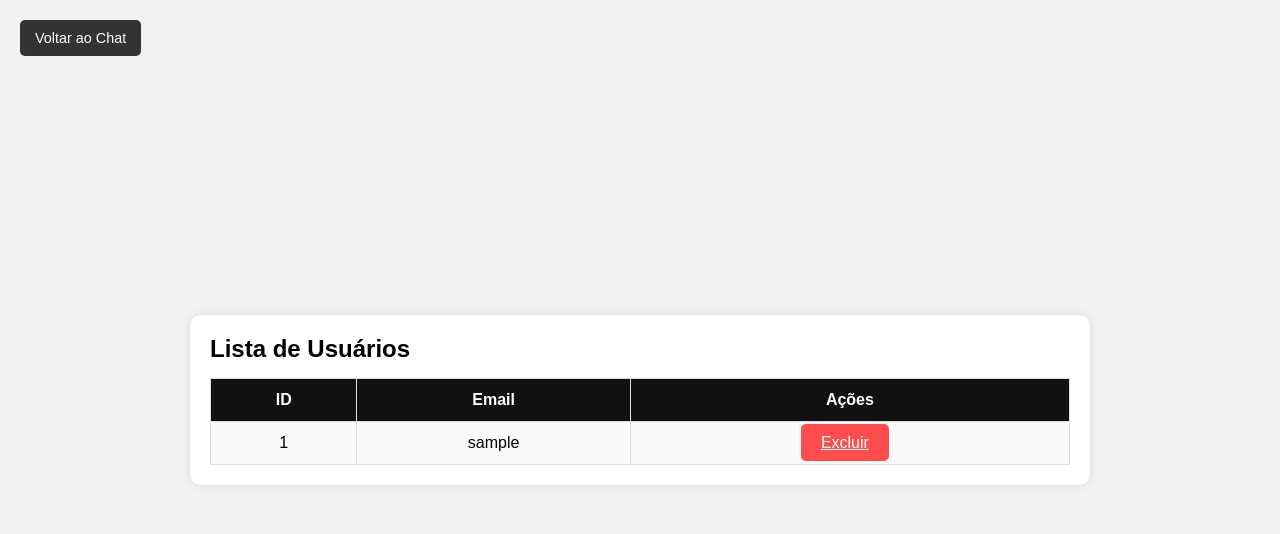
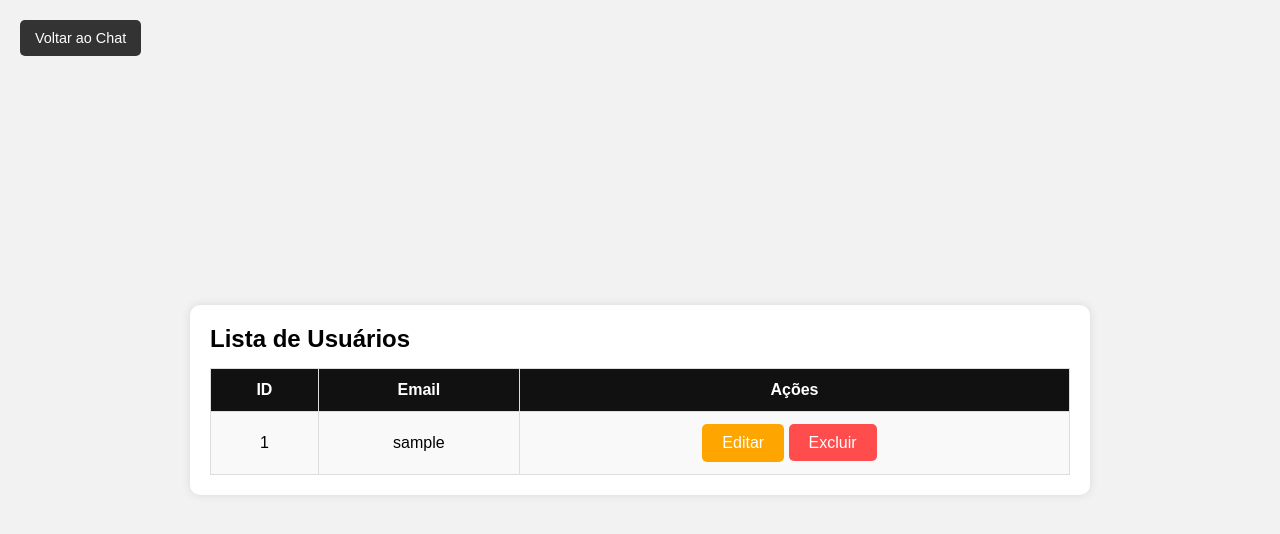
Before and after one commit to Neural-Matheus/Trabalho-ProgWeb, a Django app: page /users/ in a window 1280 px wide. Shown: the top 534 px of the page. Run offline with Django 4.2, Linux system fonts and the light colour scheme; the visitor is signed in with stand-in values (Sample User, id 1); data comes from the database, SQL or seed files in the repository.

Commit message:
style: edit page style

```diff
--- a/apps/usuarios/forms.py
+++ b/apps/usuarios/forms.py
@@ -1,4 +1,5 @@
 from django import forms
+from django.contrib.auth.models import User
 
 class LoginForms(forms.Form):
     username = forms.EmailField(
@@ -68,3 +69,8 @@ class CadastroForms(forms.Form):
                 raise forms.ValidationError("As senhas não são iguais!")
             else:
                 return senha2
+
+class UserEmailForm(forms.ModelForm):
+    class Meta:
+        model = User
+        fields = ['email']
--- a/apps/usuarios/urls.py
+++ b/apps/usuarios/urls.py
@@ -6,5 +6,6 @@ urlpatterns = [
     path('cadastro/', views.cadastro_view, name='cadastro'),
     path('chat/', views.iniciar_streamlit, name='chat'),
     path("users/", views.user_list, name="user_list"),
-    path("users/delete/<int:user_id>/", views.delete_user, name="delete_user")
+    path("users/delete/<int:user_id>/", views.delete_user, name="delete_user"),
+    path('users/edit/<int:user_id>/', views.edit_user_email, name='edit_user_email')
 ]
--- a/apps/usuarios/views.py
+++ b/apps/usuarios/views.py
@@ -1,18 +1,16 @@
 # main/views.py
+import os
+import subprocess
+import psutil
 from django.shortcuts import render, redirect, get_object_or_404
 from django.urls import reverse
 from django.contrib import messages
 from django.http import HttpResponseServerError
-import os
-import subprocess
-import psutil
 from django.contrib.auth.models import User
 from django.contrib import auth, messages
 from django.contrib.auth.decorators import login_required
 from django.urls import reverse
-
-from apps.usuarios.forms import LoginForms, CadastroForms
-
+from apps.usuarios.forms import LoginForms, CadastroForms, UserEmailForm
 from apps.usuarios.forms import CadastroForms, LoginForms
 
 def login_view(request):
@@ -103,3 +101,18 @@ def delete_user(request, user_id):
         users = User.objects.all()
         return render(request, "list/user_list.html", {"users": users})
     return render(request, "list/confirm_delete.html", {"user": user})
+
+
+def edit_user_email(request, user_id):
+    user = get_object_or_404(User, id=user_id)
+
+    if request.method == 'POST':
+        form = UserEmailForm(request.POST, instance=user)
+        if form.is_valid():
+            form.save()
+            users = User.objects.all()
+            return render(request, "list/user_list.html", {"users": users})
+    else:
+        form = UserEmailForm(instance=user)  # Preenche o formulário com os dados do usuário existente
+
+    return render(request, 'list/edit_user_email.html', {'form': form, 'user': user})
--- a/setup/static/static/style.css
+++ b/setup/static/static/style.css
@@ -145,6 +145,7 @@ body {
   cursor: pointer;
   border-radius: 5px;
   margin-right: 10px;
+  text-decoration: none; /* Sem sublinhado */
 }
 
 .delete-button:hover {
@@ -208,3 +209,25 @@ tr:nth-child(even) td {
 tr:hover td {
   background-color: #e9e9e9;
 }
+
+.edit-button {
+  background-color: #FFA500; /* Cor laranja */
+  color: white; /* Texto branco */
+  border: none; /* Sem borda */
+  padding: 10px 20px;
+  text-align: center; /* Centralizar texto */
+  text-decoration: none; /* Sem sublinhado */
+  display: inline-block; /* Permite aplicar margens */
+  font-size: 16 px; /* Tamanho da fonte */
+  border-radius: 5px; /* Bordas arredondadas */
+  transition: background-color 0.3s; /* Transição suave para mudança de cor */
+}
+
+.edit-button:hover {
+  background-color: #FF8C00; /* Cor laranja mais escura ao passar o mouse */
+  cursor: pointer; /* Cursor de mão ao passar o mouse */
+}
+
+.edit-button:focus {
+  outline: none; /* Remove o contorno ao focar no botão */
+}
--- a/templates/list/user_list.html
+++ b/templates/list/user_list.html
@@ -25,6 +25,7 @@
                 <td>{{ user.id }}</td>
                 <td>{{ user.username }}</td>
                 <td>
+                    <a href="{% url 'edit_user_email' user.id %}" class="edit-button">Editar</a>
                     <a href="{% url 'delete_user' user.id %}" class="delete-button">Excluir</a>
                 </td>
             </tr>
```
Also changed, not shown: templates/list/edit_user_email.html (added, +29 -0 lines), templates/password/pagina_recuperar_senha.html (deleted, +0 -29 lines).
